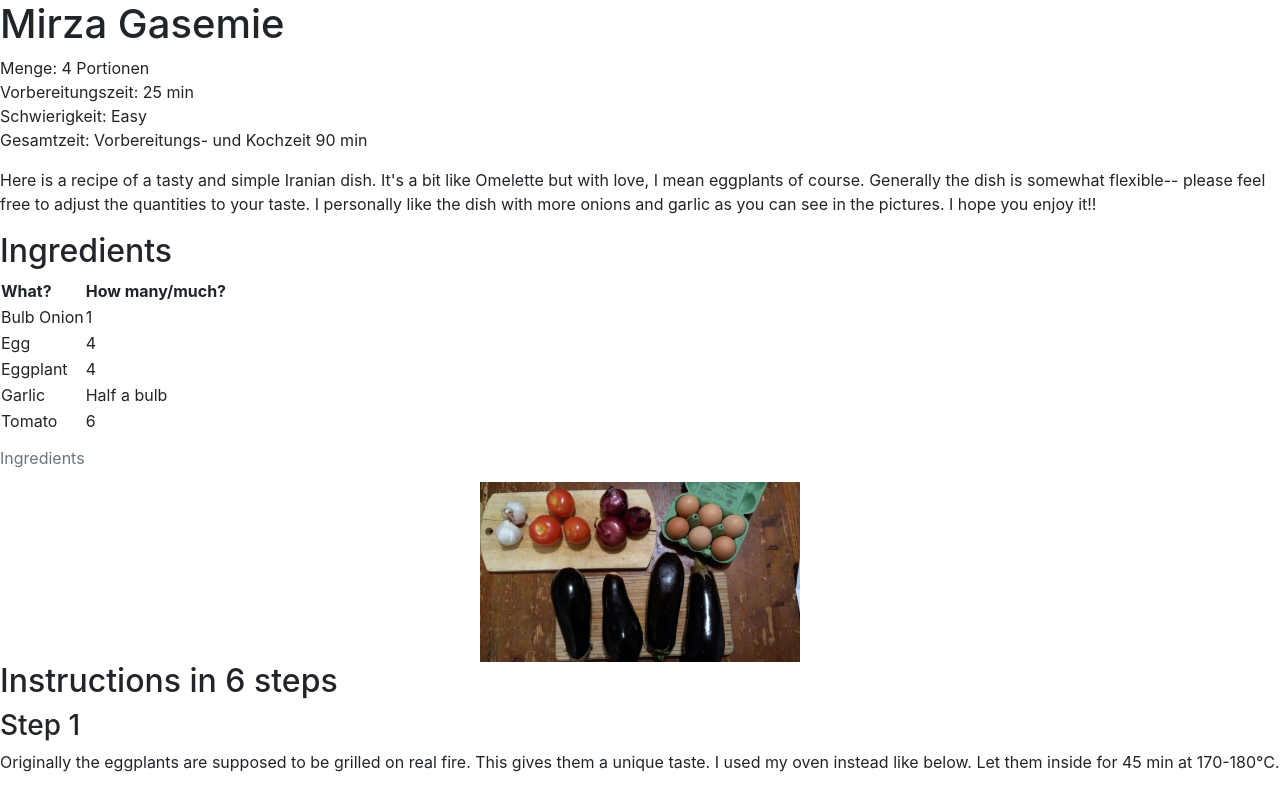
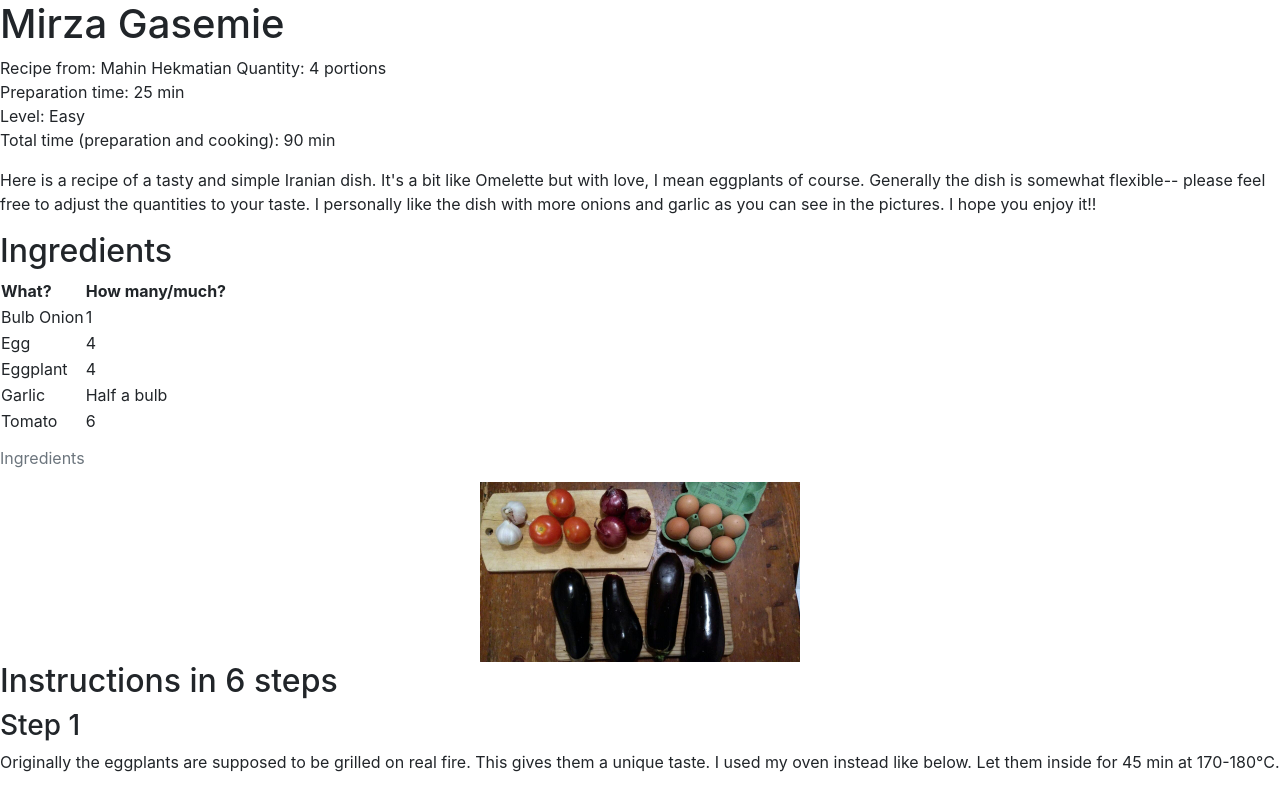
Before and after one commit to zahirNia/cookbook, a plain HTML site: page index.html in a window 1280 px wide. Shown: the top 787 px of the page. Drawn offline with Linux system fonts and the light colour scheme.

Commit message:
mahin added

```diff
--- a/index.html
+++ b/index.html
@@ -8,10 +8,11 @@
 <body>
 <h1>Mirza Gasemie</h1>
 <p>
-    Menge: 4 Portionen<br>
-    Vorbereitungszeit: 25 min<br>
-    Schwierigkeit: Easy<br>
-    Gesamtzeit: Vorbereitungs- und Kochzeit 90 min
+    Recipe from: Mahin Hekmatian
+    Quantity: 4 portions<br>
+    Preparation time: 25 min<br>
+    Level: Easy<br>
+    Total time (preparation and cooking): 90 min
 </p>
 <P>Here is a recipe of a tasty and simple Iranian dish. It's a bit like Omelette but with love, I mean eggplants of course. Generally the dish is somewhat flexible-- please feel free to adjust the quantities to your taste. I personally like the dish with more onions and garlic as you can see in the pictures. I hope you enjoy it!!</P>
 <h2>Ingredients</h2>
```
